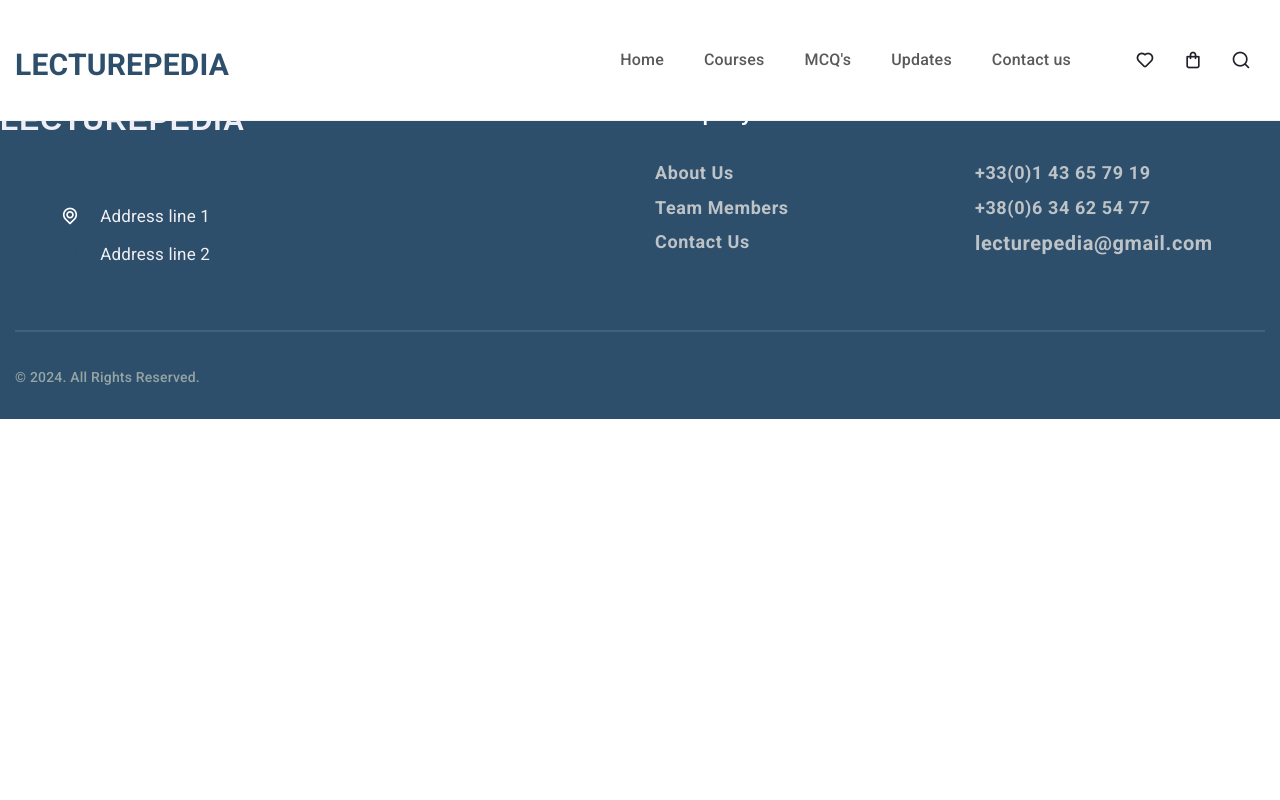
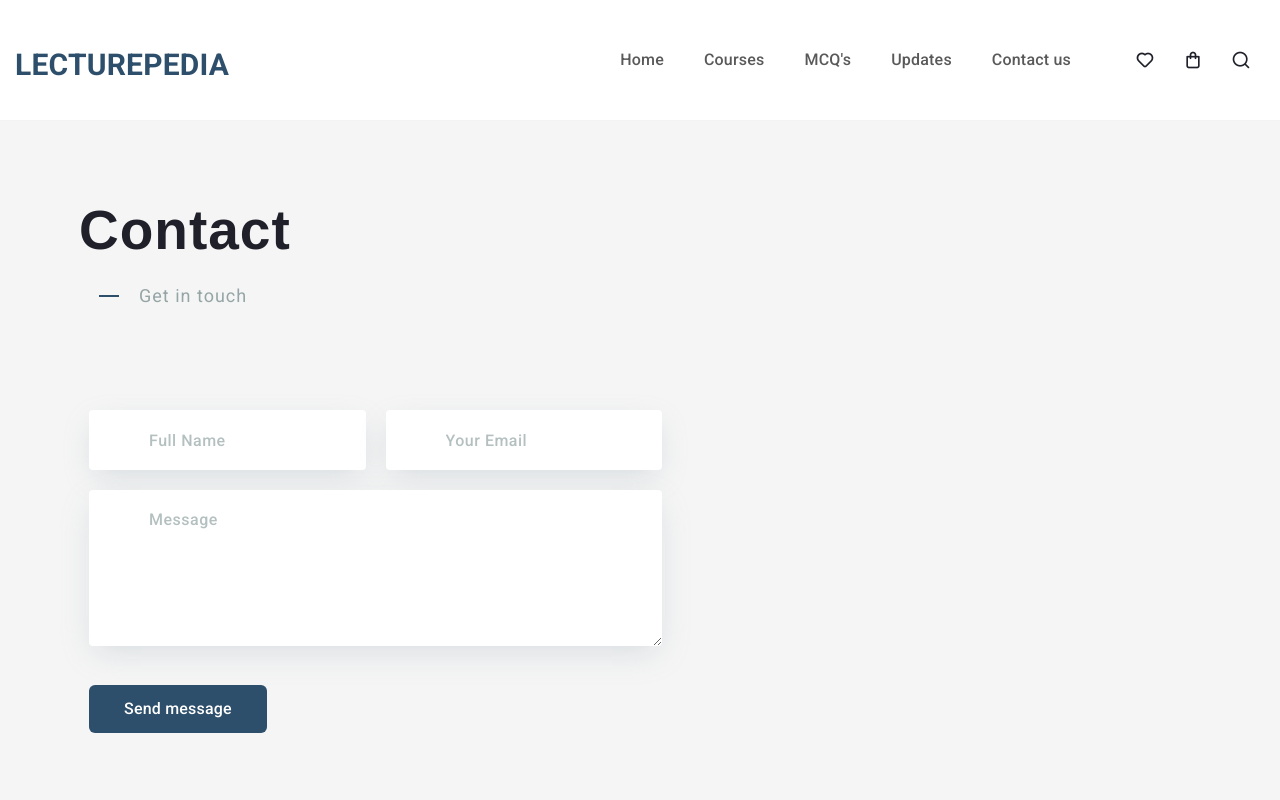
Before and after one commit to lalithkumar1512/lecturepedia-project, a React (Create React App) app: page /contactus in a window 1280 px wide. Shown: the top 800 px of the page. Built offline with nearby package versions, Linux system fonts and the light colour scheme; a web font is replaced by a local one.

Commit message:
commit-13

```diff
--- a/src/App.js
+++ b/src/App.js
@@ -17,6 +17,7 @@ import Cart from "./pages/Cart";
 import Checkout from "./pages/Checkout";
 import Product from "./pages/Product";
 import SingleBlog from "./pages/SingleBlog";
+import Contact from "./pages/Contact";
 import Login from "./components/auth/Login";
 import SignUp from "./components/auth/SignUp";
 import ForgotPassword from "./components/auth/ForgotPassword";
@@ -38,6 +39,7 @@ function App() {
           <Route path="/checkout" element={<Checkout />} />
           <Route path="/product" element={<Product />} />
           <Route path="/singleBlog" element={<SingleBlog />} />
+          <Route path="/contactus" element={<Contact />} />
         </Routes>
         <Footer />
       </div>
--- a/src/common/Nav.jsx
+++ b/src/common/Nav.jsx
@@ -30,7 +30,7 @@ function Nav() {
                         <Link className="nav-link" to="/blog">Updates</Link>
                     </li>
                     <li className="nav-item dropdown">
-                        <Link className="nav-link" to="/">Contact us</Link>
+                        <Link className="nav-link" to="/contactus">Contact us</Link>
                     </li>
                 </ul>
             ) : (
--- /dev/null
+++ b/src/pages/Contact.jsx
@@ -0,0 +1,100 @@
+import React, { useState } from 'react';
+
+function Contact() {
+    const [contactInfo, setContactInfo] = useState({
+        subject: 'General',
+        name: '',
+        email: '',
+        message: ''
+    });
+
+    const handleChange = (e) => {
+        const { name, value, type, checked } = e.target;
+        setContactInfo(prevState => ({
+            ...prevState,
+            [name]: type === 'radio' ? value : value
+        }));
+    };
+
+    const handleSubmit = (e) => {
+        e.preventDefault();
+        console.log(contactInfo);
+        alert('Message sent! Check the console for data.');
+    };
+
+    return (
+        <div className="contact">
+            <div className="section over-hide padding-top-120 padding-top-mob-nav z-bigger">
+                <div className="container-fluid padding-top-bottom-80">
+                    <div className="row">
+                        <div className="col-lg">
+                            <h2 className="display-8 mb-3">Contact</h2>
+                            <p className="lead mb-0 title-text-left-line-small">Get in touch</p>
+                        </div>
+                    </div>
+                </div>
+            </div>
+            <div className="section padding-bottom-120">
+                <div className="container-fluid">
+                    <div className="row justify-content-center">
+                        <form onSubmit={handleSubmit} className="w-100">
+                            <div className="col-xl-6">
+                                <div className="row justify-content-center">
+                                    <div className="col-md-6 mt-3 px-2">
+                                        <div className="form-group">
+                                            <input
+                                                type="text"
+                                                name="name"
+                                                className="form-style big form-style-with-icon section-shadow-blue"
+                                                placeholder="Full Name"
+                                                id="contactname"
+                                                autoComplete="off"
+                                                value={contactInfo.name}
+                                                onChange={handleChange}
+                                            />
+                                        </div>
+                                    </div>
+                                    <div className="col-md-6 mt-3 px-2">
+                                        <div className="form-group">
+                                            <input
+                                                type="email"
+                                                name="email"
+                                                className="form-style big form-style-with-icon section-shadow-blue"
+                                                placeholder="Your Email"
+                                                id="contactemail"
+                                                autoComplete="off"
+                                                value={contactInfo.email}
+                                                onChange={handleChange}
+                                            />
+                                        </div>
+                                    </div>
+                                    <div className="col-12 mt-3 px-2">
+                                        <div className="form-group">
+                                            <textarea
+                                                name="message"
+                                                className="form-style big form-style-with-icon form-textarea section-shadow-blue"
+                                                placeholder="Message"
+                                                id="contactmessage"
+                                                autoComplete="off"
+                                                rows="5"
+                                                value={contactInfo.message}
+                                                onChange={handleChange}
+                                            />
+                                        </div>
+                                    </div>
+                                    <div className="col-12 text-center text-xl-left pt-4 px-2">
+                                        <button type="submit" className="btn btn-dark-primary">
+                                            Send message
+                                        </button>
+                                    </div>
+                                </div>
+                            </div>
+                        </form>
+                    </div>
+                </div>
+            </div>
+        </div>
+    );
+}
+
+export default Contact;
```
Also changed, not shown: src/assets/css/style.css.
